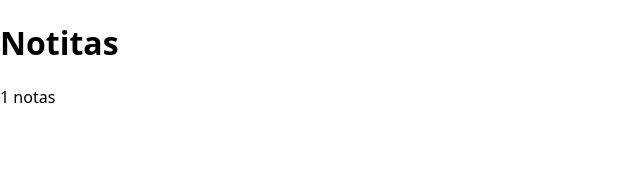
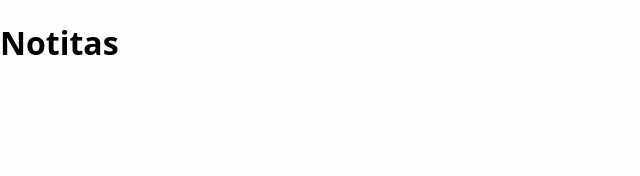
Before and after one commit to DanielOjeda25/NotesSvelte, a Svelte app: page / in a window 1280 px wide. Shown: the top 176 px of the page, without its empty margins (0-640 px from the left). Built offline with nearby package versions, Linux system fonts and the light colour scheme.

Commit message:
arreglos en el app index

```diff
--- a/src/App.svelte
+++ b/src/App.svelte
@@ -9,7 +9,6 @@
       color: 'yellow',
       text: 'hello',
     },
-
   ]
   let copyNotes = [...notes]
   let count = notes.length
@@ -17,10 +16,7 @@
 
 <main>
   <Header />
-  <div>
-    {count} notas
-  </div>
-  <Dashboard />
+  <Dashboard {notes} />
 </main>
 
 <style>
```
